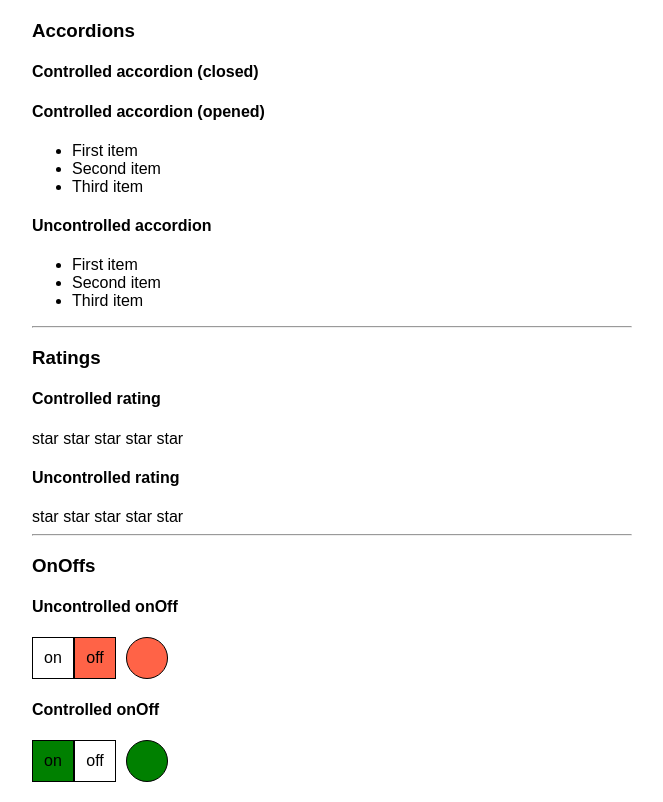
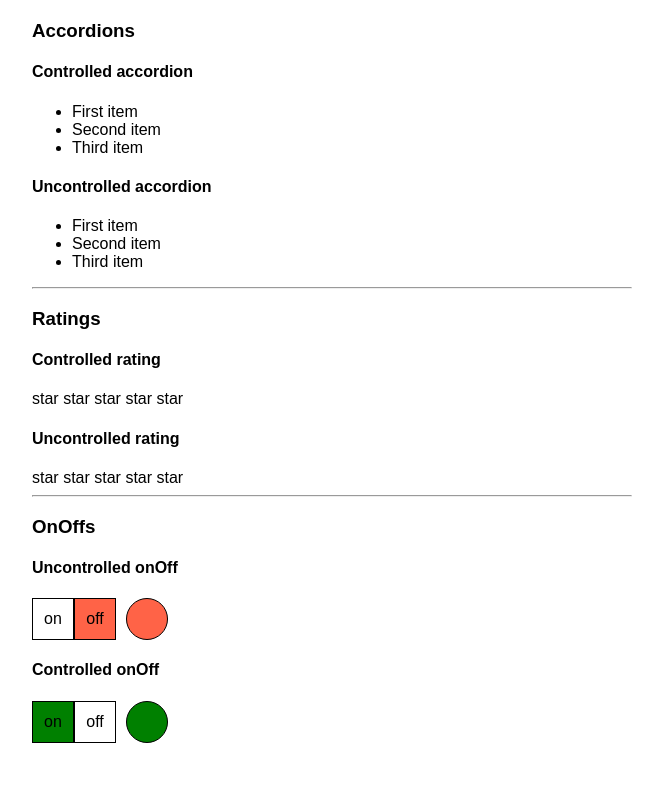
Before and after one commit to Odinokun/ca-react-kabzda, a React (Create React App) app: page / in a window 1280 px wide. Shown: the whole page, without its empty margins (308-971 px from the left). Built offline with nearby package versions, Linux system fonts and the light colour scheme.

Commit message:
Implement controlled state management for CtrlAccordion component

```diff
--- a/src/App.tsx
+++ b/src/App.tsx
@@ -11,17 +11,15 @@ export type RatingValueType = 0 | 1 | 2 | 3 | 4 | 5;
 
 function App() {
   const [ratingValue, setRatingValue] = useState<RatingValueType>(0);
+  const [accCollapsed, setAccCollapsed] = useState<boolean>(false);
 
   return (
     <div className='App'>
       <PageTitle title='Accordions' />
       <CtrlAccordion
-        titleValue='Controlled accordion (closed)'
-        collapsed={true}
-      />
-      <CtrlAccordion
-        titleValue='Controlled accordion (opened)'
-        collapsed={false}
+        titleValue='Controlled accordion'
+        collapsed={accCollapsed}
+        setAccCollapsed={setAccCollapsed}
       />
       <UncAccordion titleValue='Uncontrolled accordion' />
       <hr />
--- a/src/components/Accordions/CtrlAccordion.tsx
+++ b/src/components/Accordions/CtrlAccordion.tsx
@@ -3,16 +3,22 @@ import { FC } from 'react';
 type CtrlAccordionPropsType = {
   titleValue: string;
   collapsed: boolean;
+  setAccCollapsed: (val: boolean) => void;
 };
 
 export const CtrlAccordion: FC<CtrlAccordionPropsType> = ({
   titleValue,
   collapsed,
+  setAccCollapsed,
   ...restProps
 }) => {
   return (
     <div>
-      <CtrlAccordionTitle title={titleValue} />
+      <CtrlAccordionTitle
+        title={titleValue}
+        collapsed={collapsed}
+        setAccCollapsed={setAccCollapsed}
+      />
       {!collapsed ? <CtrlAccordionBody /> : null}
     </div>
   );
@@ -20,10 +26,27 @@ export const CtrlAccordion: FC<CtrlAccordionPropsType> = ({
 
 type CtrlAccordionTitlePropsType = {
   title: string;
+  collapsed: boolean;
+  setAccCollapsed: (val: boolean) => void;
 };
 
-const CtrlAccordionTitle: FC<CtrlAccordionTitlePropsType> = ({ title }) => {
-  return <h4>{title}</h4>;
+const CtrlAccordionTitle: FC<CtrlAccordionTitlePropsType> = ({
+  title,
+  collapsed,
+  setAccCollapsed,
+  ...restProps
+}) => {
+  const onClickHandler = () => {
+    setAccCollapsed(!collapsed);
+  };
+  return (
+    <h4
+      style={{ cursor: 'pointer', userSelect: 'none' }}
+      onClick={onClickHandler}
+    >
+      {title}
+    </h4>
+  );
 };
 
 type CtrlAccordionBodyPropsType = {};
```
